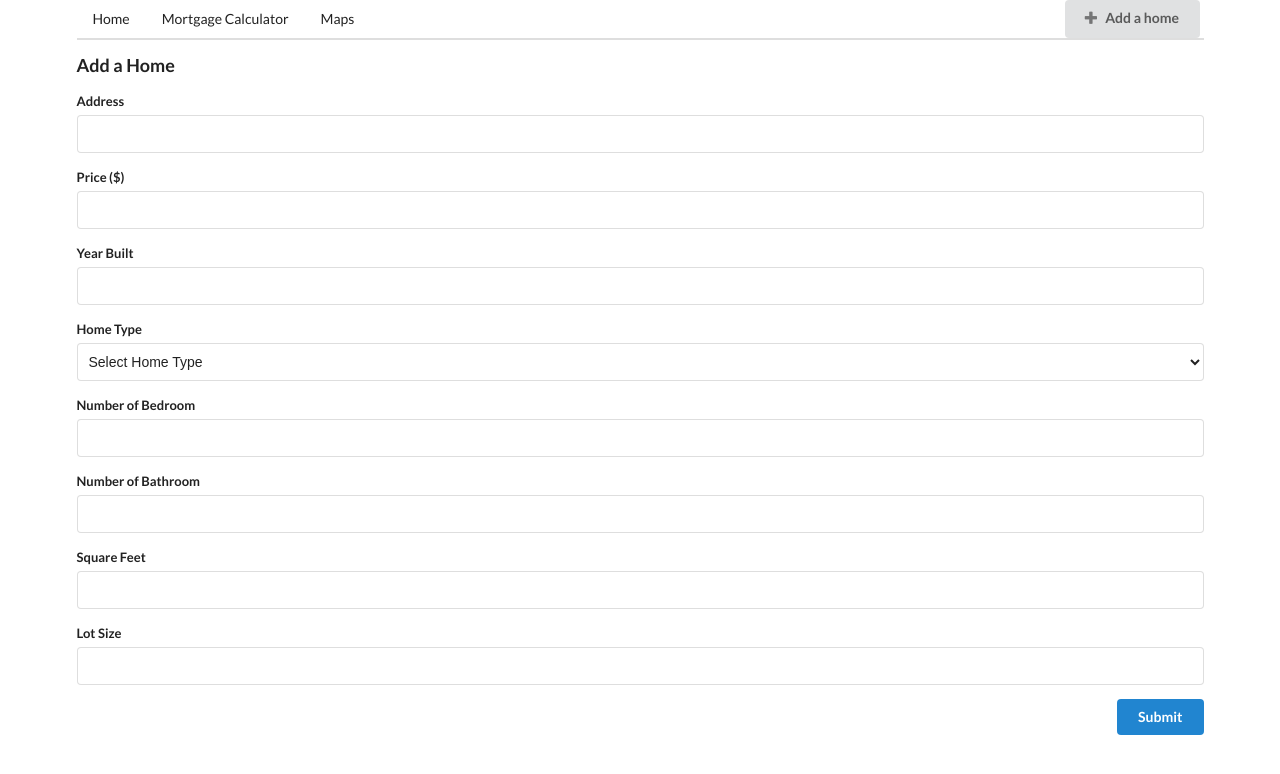
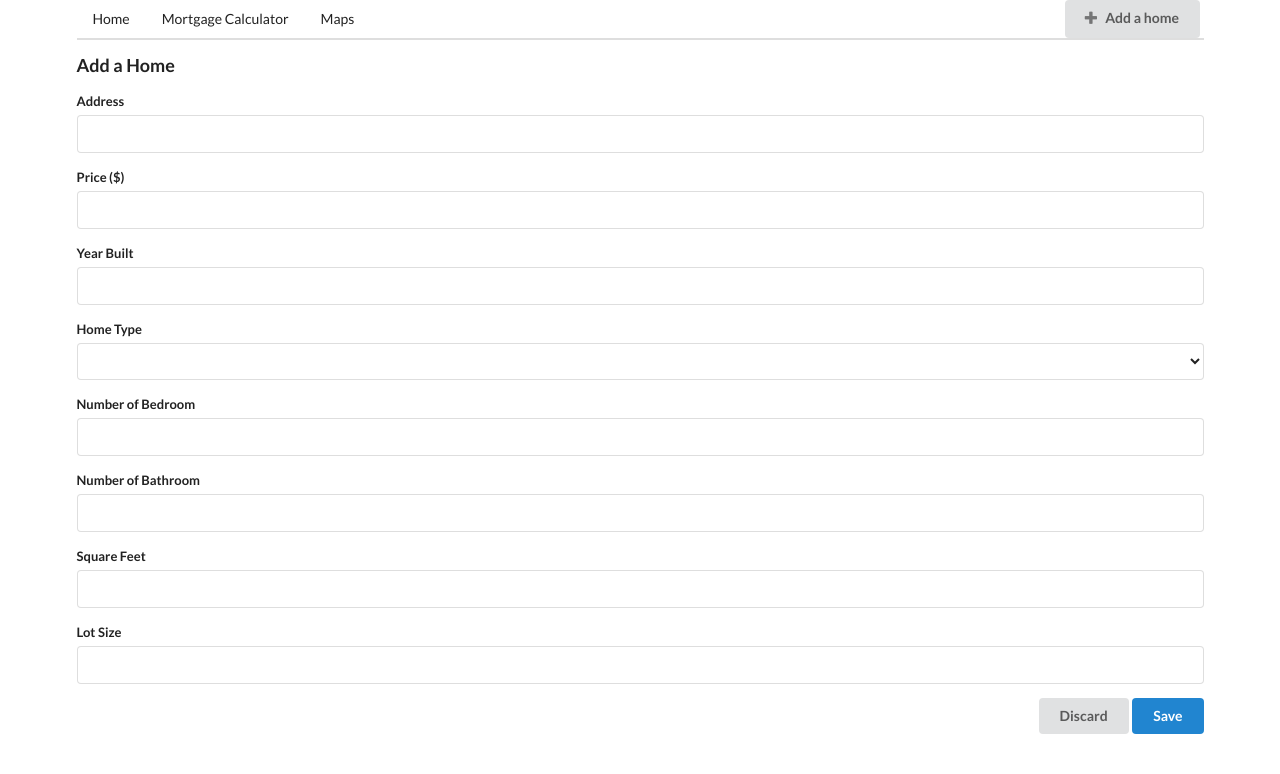
Before and after one commit to Maggie188/RealEstate, a React (Create React App) app in the folder real-estate/: page /homes/new in a window 1280 px wide. Shown: the top 774 px of the page. Built offline with nearby package versions, Linux system fonts and the light colour scheme.

Commit message:
Set up the home details page and fix the selector bug.

```diff
--- a/real-estate/src/components/homes/HomeDetails.js
+++ b/real-estate/src/components/homes/HomeDetails.js
@@ -1,8 +1,97 @@
 import React from 'react';
+import { connect } from 'react-redux';
+import { fetchHome } from '../../actions';
+import { Link } from 'react-router-dom';
 
+class HomeDetails extends React.Component {
+   componentDidMount() {
+      this.props.fetchHome(this.props.match.params.id)
+   }
 
-const HomeDetails = () => {
-   return <div>HomeDetails</div>
+   render() {
+      if (!this.props.home) {
+         return <div>Loading...</div>;
+      }
+
+      return (
+         <div>
+            <h3>Details about {this.props.home.address}</h3>
+            <table className="ui very basic collapsing celled table">
+               <tbody>
+                  <tr>
+                     <td>
+                        <h4>Address</h4>
+                     </td>
+                     <td>
+                x        {this.props.home.address}
+                     </td>
+                  </tr>
+                  <tr>
+                     <td>
+                        <h4>Price ($)</h4>
+                     </td>
+                     <td>
+                        {this.props.home.price}
+                     </td>
+                  </tr>
+                  <tr>
+                     <td>
+                        <h4>Year Built</h4>
+                     </td>
+                     <td>
+                        {this.props.home.year}
+                     </td>
+                  </tr>
+                  <tr>
+                     <td>
+                        <h4>Home Type</h4>
+                     </td>
+                     <td>
+                        {this.props.home.type}
+                     </td>
+                  </tr>
+                  <tr>
+                     <td>
+                        <h4>Number of Bedroom</h4>
+                     </td>
+                     <td>
+                        {this.props.home.bed}
+                     </td>
+                  </tr>
+                  <tr>
+                     <td>
+                        <h4>Number of Bathroom</h4>
+                     </td>
+                     <td>
+                        {this.props.home.bath}
+                     </td>
+                  </tr>
+                  <tr>
+                     <td>
+                        <h4>Square Feet</h4>
+                     </td>
+                     <td>
+                        {this.props.home.squarefeet}
+                     </td>
+                  </tr>
+                  <tr>
+                     <td>
+                        <h4>Lot Size</h4>
+                     </td>
+                     <td>
+                        {this.props.home.lot}
+                     </td>
+                  </tr>
+               </tbody>
+            </table>
+            <Link to="/" className="ui right floated button">Back</Link>
+         </div>
+      );
+   };
 };
 
-export default HomeDetails;
+const mapStateToProps = (state, ownProps) => {
+   return { home: state.homes[ownProps.match.params.id] }
+};
+
+export default connect(mapStateToProps, { fetchHome })(HomeDetails);
--- a/real-estate/src/components/homes/HomeEdit.js
+++ b/real-estate/src/components/homes/HomeEdit.js
@@ -9,7 +9,6 @@ class HomeEdit extends React.Component {
    }
 
    onSubmit = formValues => {
-      console.log(formValues)
       this.props.editHome(this.props.match.params.id, formValues)
    }
 
--- a/real-estate/src/components/homes/HomeForm.js
+++ b/real-estate/src/components/homes/HomeForm.js
@@ -1,6 +1,6 @@
 import React from 'react';
 import { Field, reduxForm } from 'redux-form';
-
+import { Link } from 'react-router-dom';
 
 
 class HomeForm extends React.Component {
@@ -26,23 +26,18 @@ class HomeForm extends React.Component {
       )
    }
 
-   renderSelect({ label }) {
-      return  (
-         <div className="field">
-            <label>{label}</label>
-            <select className="ui fluid search dropdown">
-               <option value="">Select Home Type</option>
-               <option value="HO">Houses</option>
-               <option value="TH">Townhomes</option>
-               <option value="MF">Multi-family</option>
-               <option value="CO">Condons/Co-ops</option>
-               <option value="LO">Lots/Land</option>
-               <option value="AP">Apartments</option>
-               <option value="MA">Manufactured</option>
-            </select>
-         </div>
-      )
-   }
+   renderSelect = ({label, children, meta, input}) => {
+        const className = `field ${meta.error && meta.touched ? 'error' : ''}`;
+        return  (
+            <div className={className}>
+                <label>{label}</label>
+                <select {...input} >
+                    {children}
+                </select>
+                {this.renderError(meta)}
+            </div>
+        );
+    }
 
    onSubmit = formValues => {
       this.props.onSubmit(formValues);
@@ -56,12 +51,22 @@ class HomeForm extends React.Component {
             <Field name="address" component={this.renderInput} label="Address" />
             <Field name="price" component={this.renderInput} label="Price ($)" />
             <Field name="year" component={this.renderInput} label="Year Built" />
-            <Field name="type" component={this.renderSelect} label="Home Type" />
+            <Field name="type" component={this.renderSelect} label="Home Type">
+                <option />
+                <option value="HO">Houses</option>
+                <option value="TH">Townhomes</option>
+                <option value="MF">Multi-family</option>
+                <option value="CO">Condons/Co-ops</option>
+                <option value="LO">Lots/Land</option>
+                <option value="AP">Apartments</option>
+                <option value="MA">Manufactured</option>
+            </Field>
             <Field name="bed" component={this.renderInput} label="Number of Bedroom" />
             <Field name="bath" component={this.renderInput} label="Number of Bathroom" />
             <Field name="squarefeet" component={this.renderInput} label="Square Feet" />
             <Field name="lot" component={this.renderInput} label="Lot Size" />
-            <button className="ui right floated button primary">Submit</button>
+            <button type="submit" className="ui right floated button primary">Save</button>
+            <Link to="/" className="ui right floated button">Discard</Link>
          </form>
       );
    }
--- a/real-estate/src/components/homes/HomeList.js
+++ b/real-estate/src/components/homes/HomeList.js
@@ -15,7 +15,7 @@ class HomeList extends React.Component {
                <i className="large home icon"></i>
                <div className="content">
                   <div className="header">
-                     { home.address }
+                     <Link to={`/homes/details/${home.id}`}>{ home.address }</Link>
                      <div className="right floated content">
                         <Link to={`/homes/edit/${home.id}`} className="tiny ui button primary">
                            Edit
```
Also changed, not shown: 1 other file (tests, documents, lock files or other folders).
